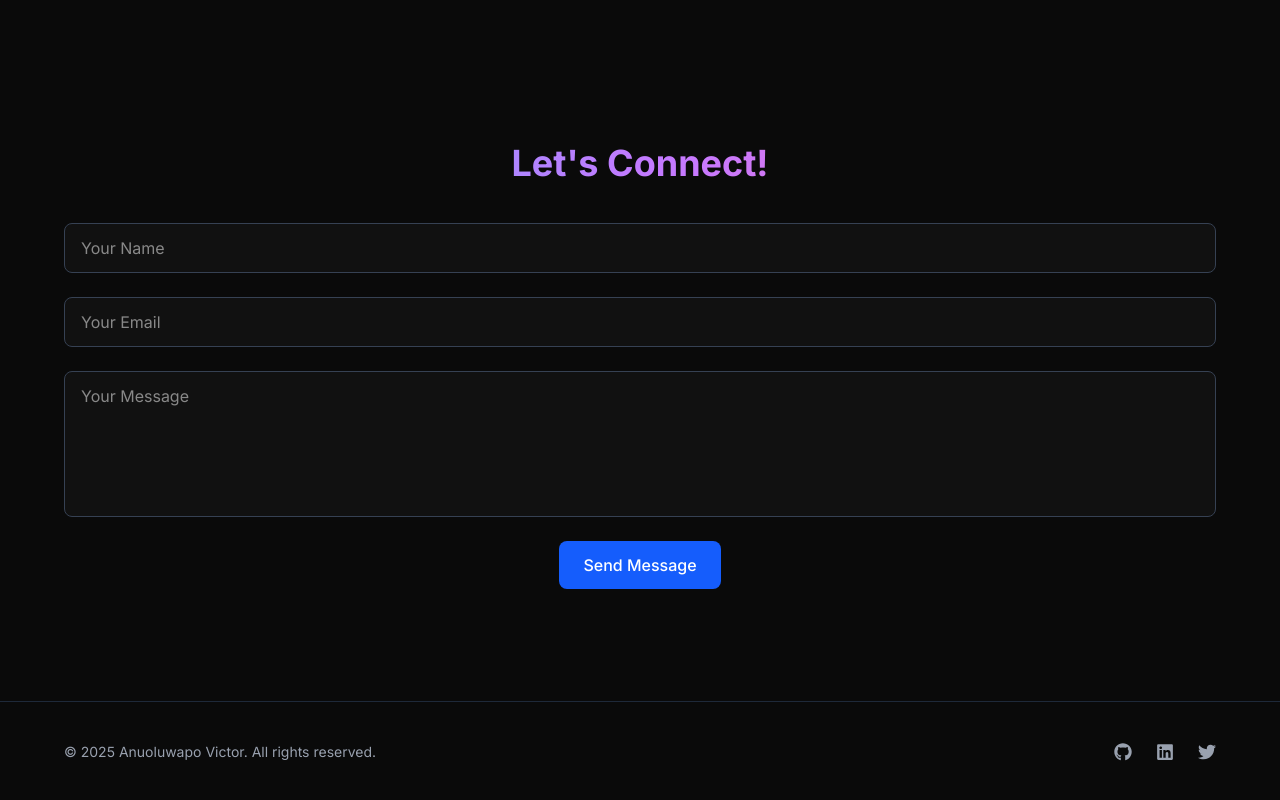
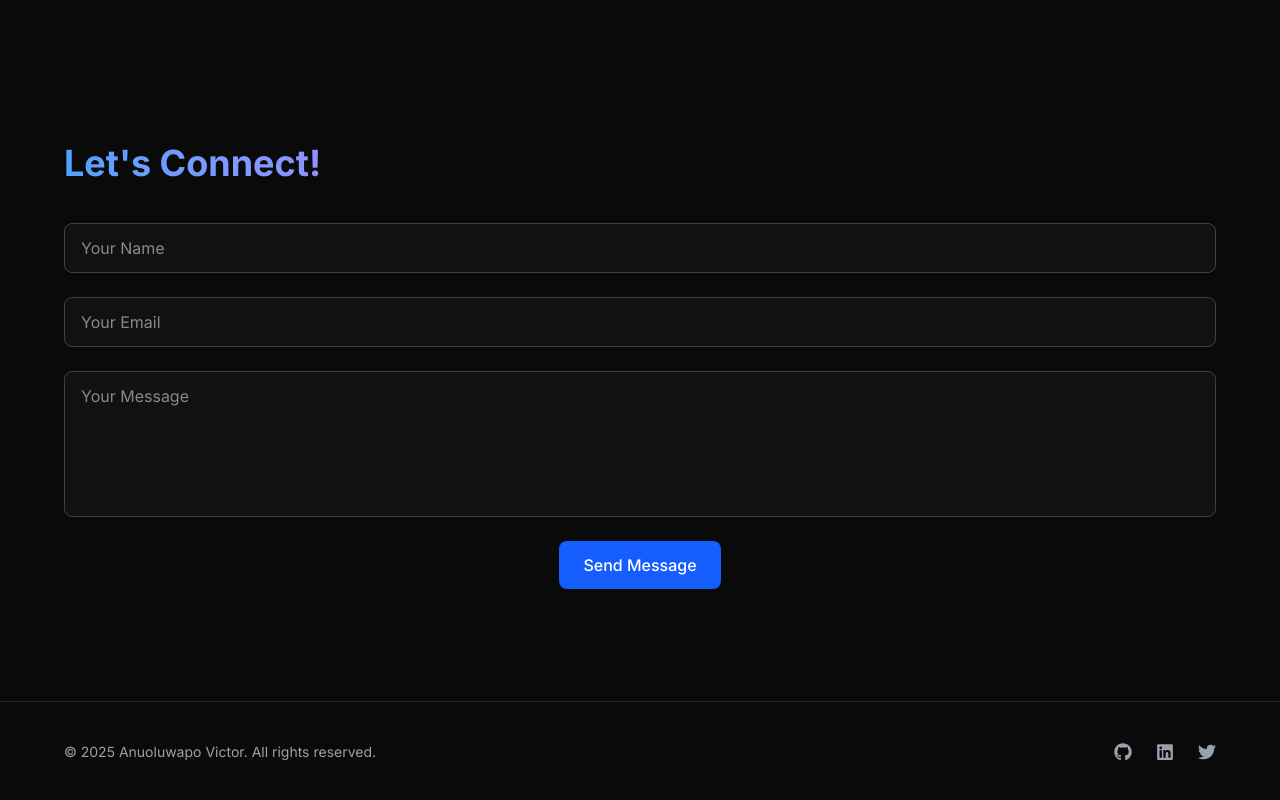
Before and after one commit to A-n-u-O/Anu-s-Portfolio, a Next.js app: page / in a window 1280 px wide. Shown: the part 5826-6626 px from the top of the page. Built offline with nearby package versions, Linux system fonts and the light colour scheme.

Commit message:
changes made

```diff
--- a/src/components/Contact.tsx
+++ b/src/components/Contact.tsx
@@ -40,7 +40,7 @@
     >
       <div className="max-w-6xl mx-auto">
         <motion.h2
-          className="text-3xl md:text-4xl font-bold text-center mb-10 bg-gradient-to-r from-blue-400 via-purple-400 to-pink-400 bg-clip-text text-transparent"
+          className="text-5xl md:text-4xl font-bold text-left mb-10 bg-gradient-to-r from-blue-400 via-purple-400 to-pink-400 bg-clip-text text-transparent"
           initial={{ opacity: 0, y: 20 }}
           whileInView={{ opacity: 1, y: 0 }}
           transition={{ duration: 0.8, delay: 0.2 }}
```
